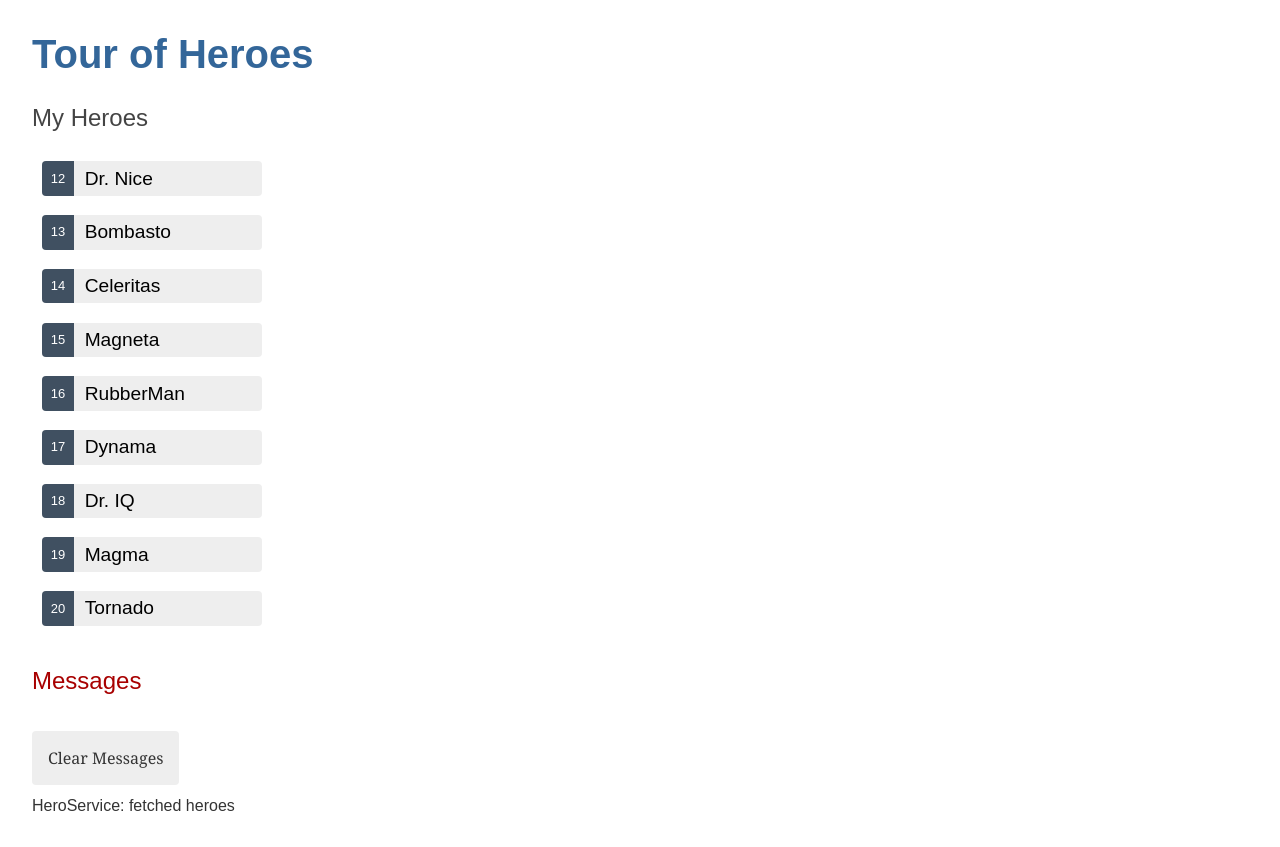
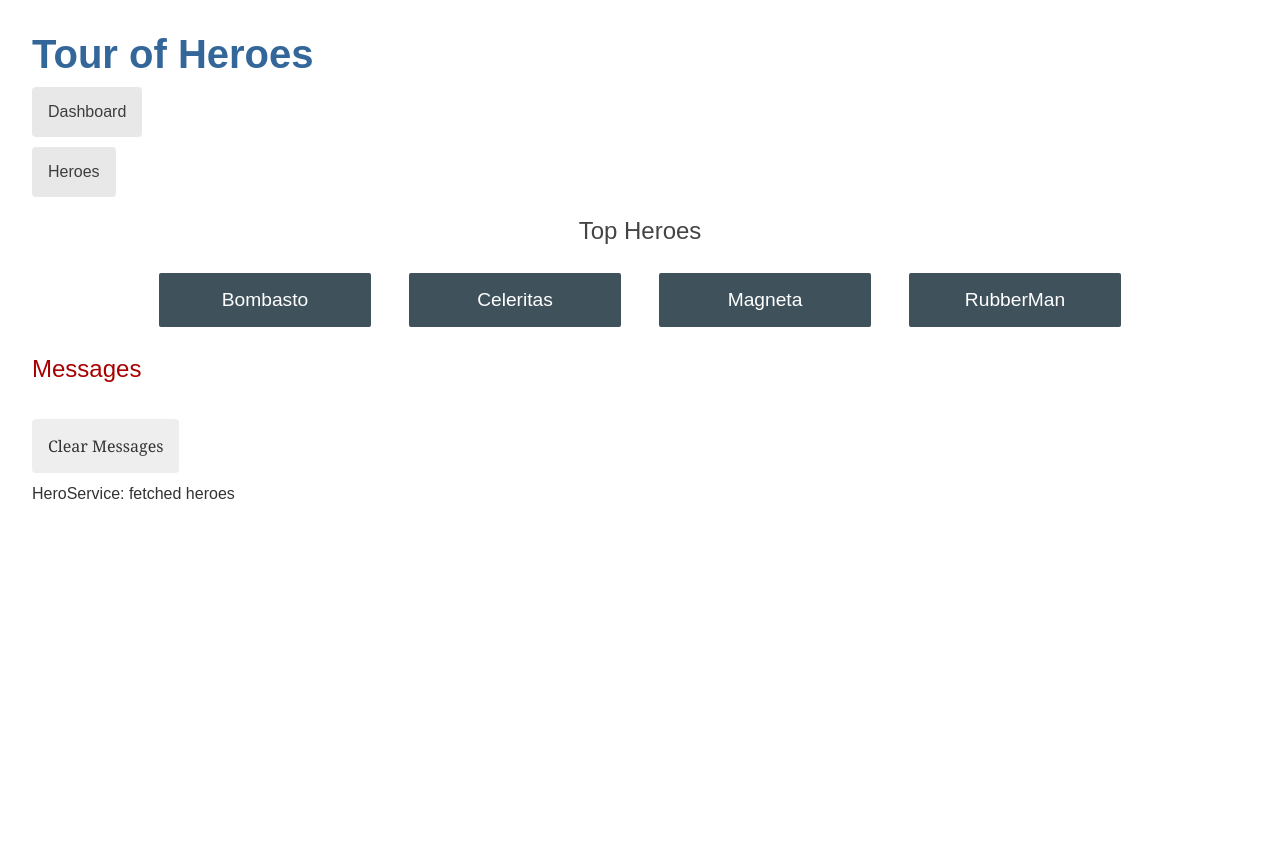
Before and after one commit to ajay09/tour-of-heroes, an Angular app: page /dashboard in a window 1280 px wide. After the commit the page ends 800 px from the top, so only its background shows below. Built offline with nearby package versions, Linux system fonts and the light colour scheme.

Commit message:
Part-5 completed

```diff
--- a/src/app/app.component.css
+++ b/src/app/app.component.css
@@ -0,0 +1,21 @@
+/* AppComponent's private CSS styles */
+  h1 {
+    margin-bottom: 0;
+  }
+  nav a {
+    padding: 1rem;
+    text-decoration: none;
+    margin-top: 10px;
+    display: inline-block;
+    background-color: #e8e8e8;
+    color: #3d3d3d;
+    border-radius: 4px;
+  }
+
+  nav a:hover {
+    color: white;
+    background-color: #42545C;
+  }
+  nav a:active {
+    background-color: black;
+  }
--- a/src/app/app.component.html
+++ b/src/app/app.component.html
@@ -1,3 +1,9 @@
 <h1>{{ title }}</h1>
-<app-heroes></app-heroes>
+<nav>
+  <a routerLink="/dashboard">Dashboard</a>
+</nav>
+<nav>
+  <a routerLink="/heroes">Heroes</a>
+</nav>
+<router-outlet></router-outlet>
 <app-messages></app-messages>
--- a/src/app/app.module.ts
+++ b/src/app/app.module.ts
@@ -6,6 +6,8 @@ import { AppComponent } from './app.component';
 import { HeroesComponent } from './heroes/heroes.component';
 import { HeroDetailComponent } from './hero-detail/hero-detail.component';
 import { MessagesComponent } from './messages/messages.component';
+import { AppRoutingModule } from './app-routing.module';
+import { DashboardComponent } from './dashboard/dashboard.component';
 
 @NgModule({
   declarations: [
@@ -13,10 +15,12 @@ import { MessagesComponent } from './messages/messages.component';
     HeroesComponent,
     HeroDetailComponent,
     MessagesComponent,
+    DashboardComponent,
   ],
   imports: [
     BrowserModule,
     FormsModule,
+    AppRoutingModule,
   ],
   providers: [],
   bootstrap: [AppComponent]
--- /dev/null
+++ b/src/app/dashboard/dashboard.component.css
@@ -0,0 +1,50 @@
+/* DashboardComponent's private CSS styles */
+
+h2 {
+    text-align: center;
+  }
+
+  .heroes-menu {
+    padding: 0;
+    margin: auto;
+    max-width: 1000px;
+
+    /* flexbox */
+    display: flex;
+    flex-direction: row;
+    flex-wrap: wrap;
+    justify-content: space-around;
+    align-content: flex-start;
+    align-items: flex-start;
+  }
+
+  a {
+    background-color: #3f525c;
+    border-radius: 2px;
+    padding: 1rem;
+    font-size: 1.2rem;
+    text-decoration: none;
+    display: inline-block;
+    color: #fff;
+    text-align: center;
+    width: 100%;
+    min-width: 70px;
+    margin: .5rem auto;
+    box-sizing: border-box;
+
+    /* flexbox */
+    order: 0;
+    flex: 0 1 auto;
+    align-self: auto;
+  }
+
+  @media (min-width: 600px) {
+    a {
+      width: 18%;
+      box-sizing: content-box;
+    }
+  }
+
+  a:hover {
+    background-color: #000;
+  }
--- /dev/null
+++ b/src/app/dashboard/dashboard.component.html
@@ -0,0 +1,4 @@
+<h2>Top Heroes</h2>
+<div class="heroes-menu">
+    <a *ngFor="let hero of heroes" routerLink="/detail/{{hero.id}}">{{hero.name}}</a>
+</div>
--- /dev/null
+++ b/src/app/dashboard/dashboard.component.ts
@@ -0,0 +1,26 @@
+import { Component, OnInit } from '@angular/core';
+import { Hero } from '../hero';
+import { HeroService } from '../hero.service';
+
+@Component({
+  selector: 'app-dashboard',
+  templateUrl: './dashboard.component.html',
+  styleUrls: ['./dashboard.component.css']
+})
+export class DashboardComponent implements OnInit {
+  heroes: Hero[] = [];
+
+  constructor(private heroService: HeroService) {
+
+  }
+
+  ngOnInit(){
+    this.getHeroes();
+  }
+
+  getHeroes(): void {
+    this.heroService.getHeroes().subscribe(
+      (heroes) => {this.heroes = heroes.slice(1, 5); }
+    );
+  }
+}
--- a/src/app/hero-detail/hero-detail.component.html
+++ b/src/app/hero-detail/hero-detail.component.html
@@ -1,3 +1,4 @@
+<h2>Details work</h2>
 <div *ngIf="hero">
     <h2>{{hero.name | uppercase}} Details</h2>
     <div>id: {{hero.id}}</div>
@@ -6,3 +7,4 @@
         <input id="name" [(ngModel)]="hero.name" placeholder="name">
     </div>
 </div>
+<button type="button" (click)="goBack()">Go Back</button>
--- a/src/app/hero-detail/hero-detail.component.ts
+++ b/src/app/hero-detail/hero-detail.component.ts
@@ -1,12 +1,37 @@
-import { Component, Input } from '@angular/core';
+import { ActivatedRoute } from '@angular/router';
+import { Location } from '@angular/common';
+import { Component, Input, OnInit } from '@angular/core';
+
 import { Hero } from '../hero';
+import { HeroService } from '../hero.service';
 
 @Component({
   selector: 'app-hero-detail',
   templateUrl: './hero-detail.component.html',
   styleUrls: ['./hero-detail.component.css']
 })
-export class HeroDetailComponent {
+export class HeroDetailComponent implements OnInit{
   @Input()
   hero?: Hero;
+
+  constructor(
+    private activatedRoute: ActivatedRoute,
+    private heroService: HeroService,
+    private location: Location,
+  ) {}
+
+  ngOnInit(): void {
+    this.getHero();
+  }
+
+  getHero(): void {
+    const id = Number(this.activatedRoute.snapshot.paramMap.get('id'));
+    this.heroService.getHero(id).subscribe(
+      (hero) => {this.hero = hero},
+    );
+  }
+
+  goBack(): void {
+    this.location.back();
+  }
 }
--- a/src/app/hero.service.ts
+++ b/src/app/hero.service.ts
@@ -15,4 +15,10 @@ export class HeroService {
     this.messageService.add('HeroService: fetched heroes');
     return of(HEROES);
   }
+
+  getHero(id: Number): Observable<Hero> {
+    const hero = HEROES.find((h) => {h.id === id;})!;
+    this.messageService.add(`HeroService: fetched hero id=${id}`);
+    return of(hero);
+  }
 }
--- a/src/app/heroes/heroes.component.html
+++ b/src/app/heroes/heroes.component.html
@@ -1,10 +1,8 @@
 <h2>My Heroes</h2>
 <ul class="heroes">
     <li *ngFor="let hero of heroes">
-        <button type="button" (click)="onSelect(hero)" [class.selected]="hero === selectedHero">
-            <span class="badge">{{hero.id}}</span>
-            <span class="name">{{hero.name}}</span>
-        </button>
+        <a routerLink="/detail/{{hero.id}}">
+            <span class="badge">{{hero.id}}</span>{{hero.name}}
+        </a>
     </li>
 </ul>
-<app-hero-detail [hero]="selectedHero"></app-hero-detail>
```
Also changed, not shown: src/app/app-routing.module.ts (added, +23 -0 lines), 1 other file (tests, documents, lock files or other folders).
